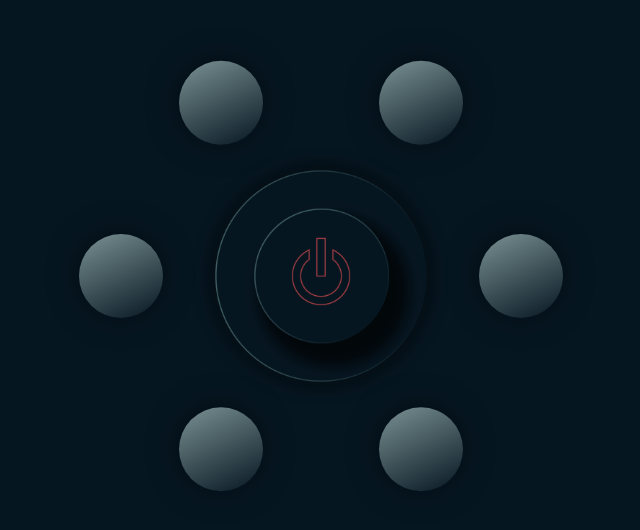
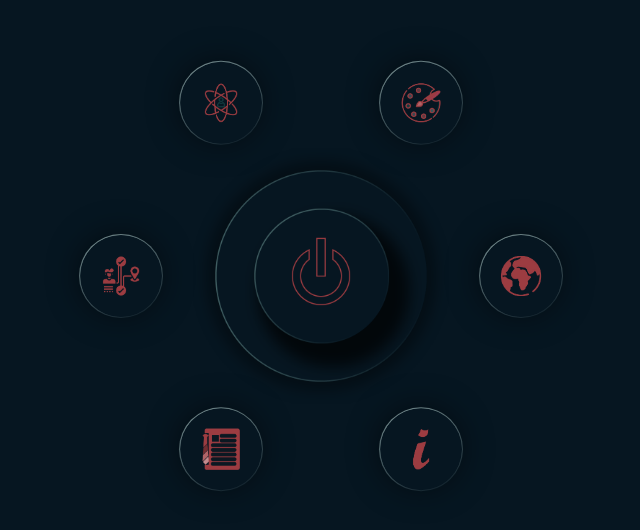
Before and after one commit to AminnimAMoh/Portfolio-React, a React (Create React App) app in the folder andramediandesign/: page / in a window 1280 px wide. Shown: the part 124-654 px from the top of the page, without its empty margins (319-959 px from the left). Built offline with nearby package versions, Linux system fonts and the light colour scheme; the HTML template or start-up script is replaced by a standard one.

Commit message:
Button images fixed. Making the size of the power button generic.

```diff
--- a/andramediandesign/src/views/MenuButton/index.tsx
+++ b/andramediandesign/src/views/MenuButton/index.tsx
@@ -3,13 +3,13 @@ import data from "./data";
 import useStyle from "./style";
 import { Props } from "./types";
 
-const calPos=(index: number, length: number)=>{
-    const rad =200;
-    var angle =((2 * Math.PI)/length) * index;
-    const x = rad*Math.cos(angle);
-    const y = rad*Math.sin(angle);
-    return {x,y}
-}
+const calPos = (index: number, length: number) => {
+  const rad = 200;
+  var angle = ((2 * Math.PI) / length) * index;
+  const x = rad * Math.cos(angle);
+  const y = rad * Math.sin(angle);
+  return { x, y };
+};
 function MenuButton({}: Props): React.ReactElement {
   const classes = useStyle();
 
@@ -19,19 +19,23 @@ function MenuButton({}: Props): React.ReactElement {
         src="images\Button\Menu_Trigger\Power_Button-Stoke.png"
         alt="content-asset"
       />
-        {data.map(({ name, img, toolKit, width }, index) => {
-          const {x,y}=calPos(index,data.length)
-          return (
+      {data.map(({ name, img, toolKit, width }, index) => {
+        const { x, y } = calPos(index, data.length);
+        return (
+          <div
+          className={classes.buttonContainers}
+          style={{transform: `translate(${x}px, ${y}px)`,}}
+          >
             <div
               key={name}
               className={classes.iconButtons}
               style={{
                 backgroundImage: `url(${img})`,
-                transform: `translate(${x}px, ${y}px)`,
               }}
             ></div>
-          );
-        })}
+          </div>
+        );
+      })}
     </div>
   );
 }
--- a/andramediandesign/src/views/MenuButton/style.tsx
+++ b/andramediandesign/src/views/MenuButton/style.tsx
@@ -18,10 +18,13 @@ const useStyle = makeStyles((theme) => ({
   menuButtons: {
     position: "absolute",
   },
+  buttonContainers:{
+    position: 'absolute'
+  },
   iconButtons: {
     width: mytheme.radius,
     height: mytheme.radius,
-    position: "absolute",
+    position: "relative",
     backgroundSize: "contain",
     backgroundPosition: "center",
     backgroundRepeat: "no-repeat",
```
Also changed, not shown: 1 other file (tests, documents, lock files or other folders).
